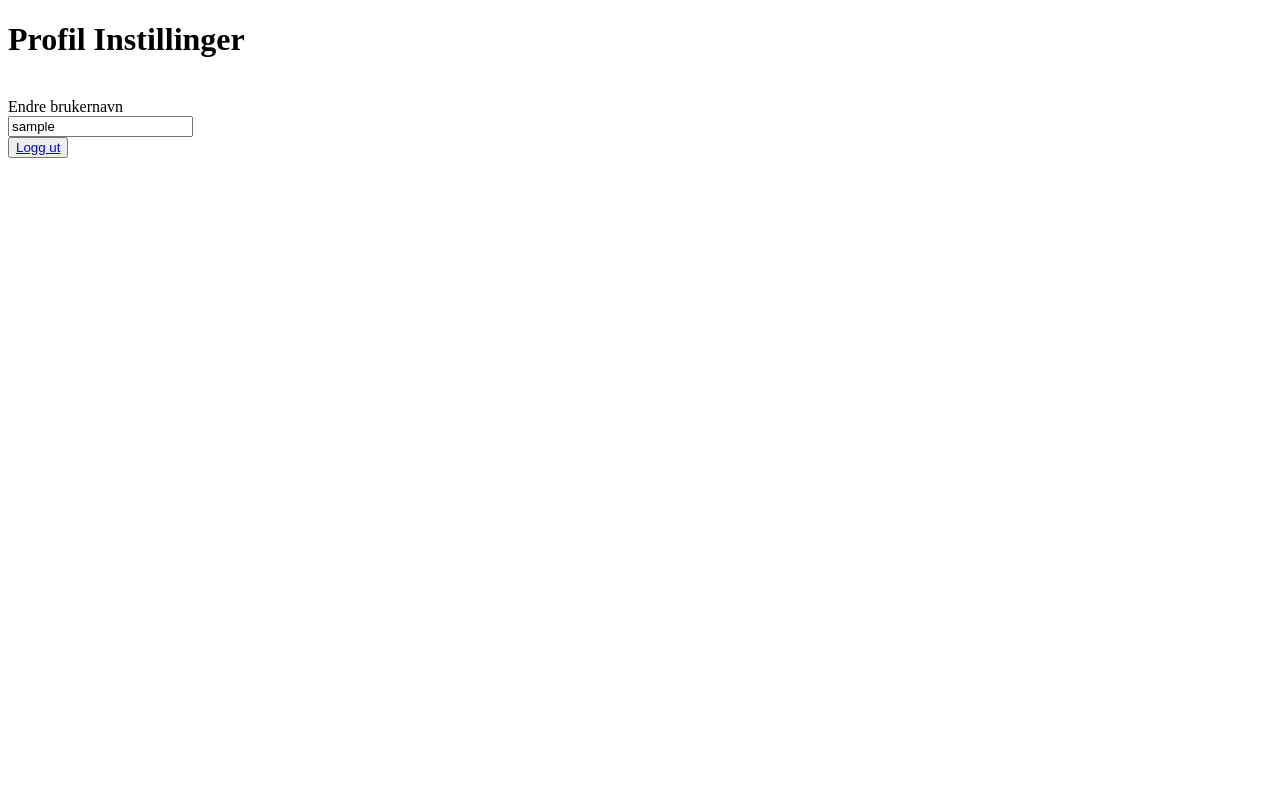
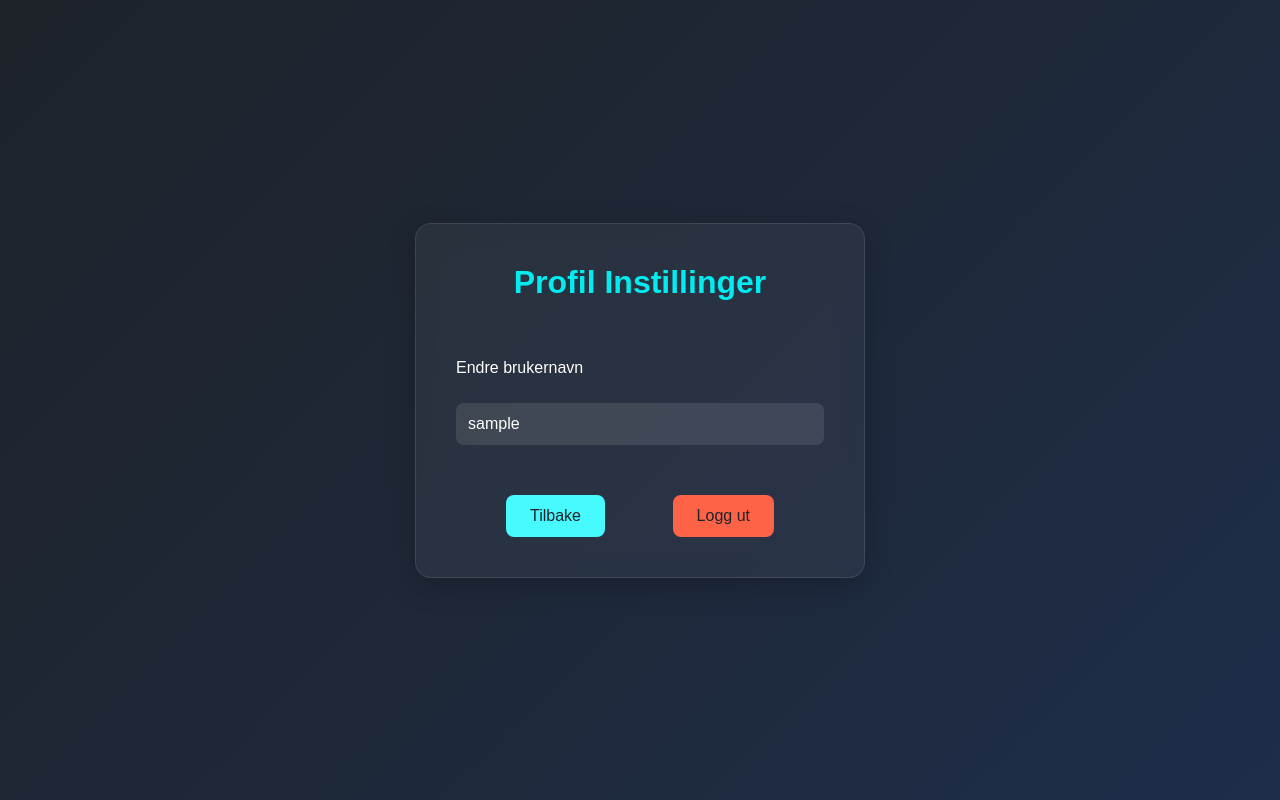
Before and after one commit to veggenss/MinSide2025, a PHP site: page /profile.php in a window 1280 px wide. Run offline with PHP 8.4, Linux system fonts and the light colour scheme; the visitor is signed in with stand-in values (Sample User, id 1); data that the repository does not hold is empty.

Commit message:
Logg ut confirmation og profile styling

```diff
--- /dev/null
+++ b/CSS/profileStyles.css
@@ -0,0 +1,125 @@
+* {
+    margin: 0;
+    padding: 0;
+    box-sizing: border-box;
+  }
+
+body {
+    font-family: 'Poppins', sans-serif;
+    background: linear-gradient(135deg, #1e232a, #1e2838, #1e2d4a);
+    color: white;
+    min-height: 100vh;
+    display: flex;
+    align-items: center;
+    justify-content: center;
+    padding: 20px;
+  }
+
+
+.auth-con {
+    background: rgba(255, 255, 255, 0.05);
+    border: 1px solid rgba(255, 255, 255, 0.1);
+    backdrop-filter: blur(10px);
+    border-radius: 16px;
+    padding: 40px;
+    width: 100%;
+    max-width: 450px;
+    box-shadow: 0 8px 30px rgba(0, 0, 0, 0.2);
+    text-align: center;
+  }
+
+.auth-con h1 {
+    font-size: 2rem;
+    color: rgb(0, 236, 240);
+    margin-bottom: 20px;
+  }
+
+
+.auth-con p, .auth-con .message {
+    margin: 10px 0;
+    font-size: 1rem;
+    color: #ffbcbc;
+  }
+
+
+form {
+    margin-top: 20px;
+  }
+
+.form-group {
+    margin-bottom: 20px;
+    text-align: left;
+  }
+
+label {
+    display: block;
+    margin-bottom: 8px;
+    font-weight: 500;
+  }
+
+input[type="text"] {
+    width: 100%;
+    padding: 12px;
+    border: none;
+    border-radius: 8px;
+    background: rgba(255, 255, 255, 0.1);
+    color: white;
+    font-size: 1rem;
+    transition: 0.3s ease;
+  }
+
+input[type="text"]:focus {
+    outline: none;
+    background: rgba(255, 255, 255, 0.15);
+  }
+
+
+.path {
+    display: flex;
+    justify-content: space-between;
+    margin: 50px 50px 0px 50px;
+
+  }
+
+.path button {
+    color: #1e232a;
+    border: none;
+    padding: 12px 24px;
+    border-radius: 8px;
+    font-size: 1rem;
+    cursor: pointer;
+    transition: background-color 0.3s ease;
+  }
+
+.return{
+    background-color: rgb(71, 250, 253)
+}
+
+.return:hover{
+    background-color: rgb(0, 200, 210)
+}
+.logout{
+    background-color: rgb(255, 99, 71);
+  }
+
+.logout:hover {
+    background-color: rgb(220, 20, 60);
+  }
+
+.path button a {
+    text-decoration: none;
+    color: inherit;
+    font-weight: 500;
+  }
+
+
+
+@media (max-width: 500px) {
+    .auth-con {
+      padding: 25px;
+    }
+
+    .auth-con h1 {
+      font-size: 1.6rem;
+    }
+  }
--- /dev/null
+++ b/JS/profileScript.js
@@ -0,0 +1,6 @@
+function clicked(e)
+{
+    if(!confirm('Er du sikker på at du vil logge ut?')) {
+        e.preventDefault();
+    }
+}
--- a/profile.php
+++ b/profile.php
@@ -7,6 +7,7 @@
     exit();
   }
 
+  $message = null;
 if (isset($_POST['new_username'])) {
 
   $new_username = $conn->real_escape_string($_POST['new_username']);
@@ -38,6 +39,8 @@ if (isset($_POST['new_username'])) {
 <html lang="en">
 <head>
   <meta charset="UTF-8">
+  <link rel="stylesheet" href="CSS/profileStyles.css">
+  <script src="JS/profileScript.js" defer></script>
   <meta name="viewport" content="width=device-width, initial-scale=1.0">
   <title>Profil</title>
 </head>
@@ -56,8 +59,9 @@ if (isset($_POST['new_username'])) {
 
     </form>
 
-    <div class="logout">
-      <button><a href="logout.php">Logg ut</a></button>
+    <div class="path">
+      <button class="return"><a href="home.php">Tilbake</a></button>
+      <button class="logout" onclick="clicked(event)"><a href="logout.php">Logg ut</a></button>
     </div>
   </div>
 </body>
```
